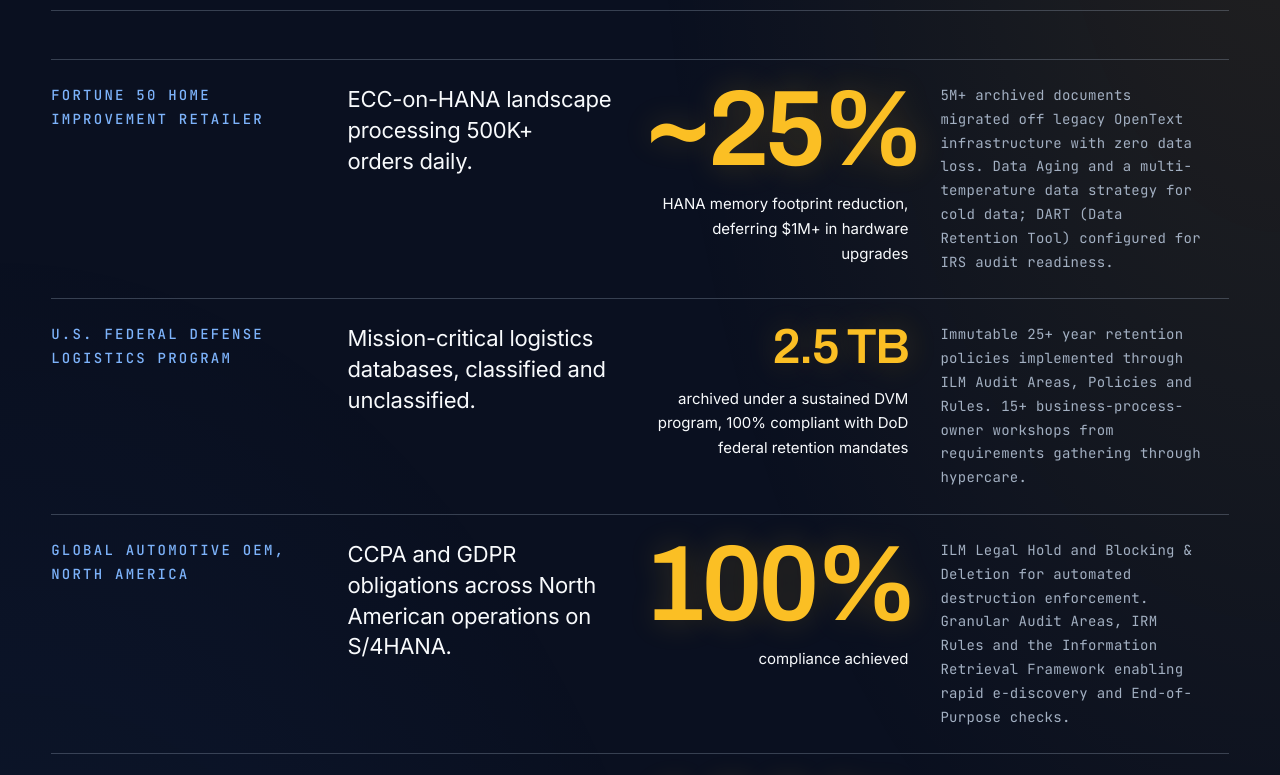
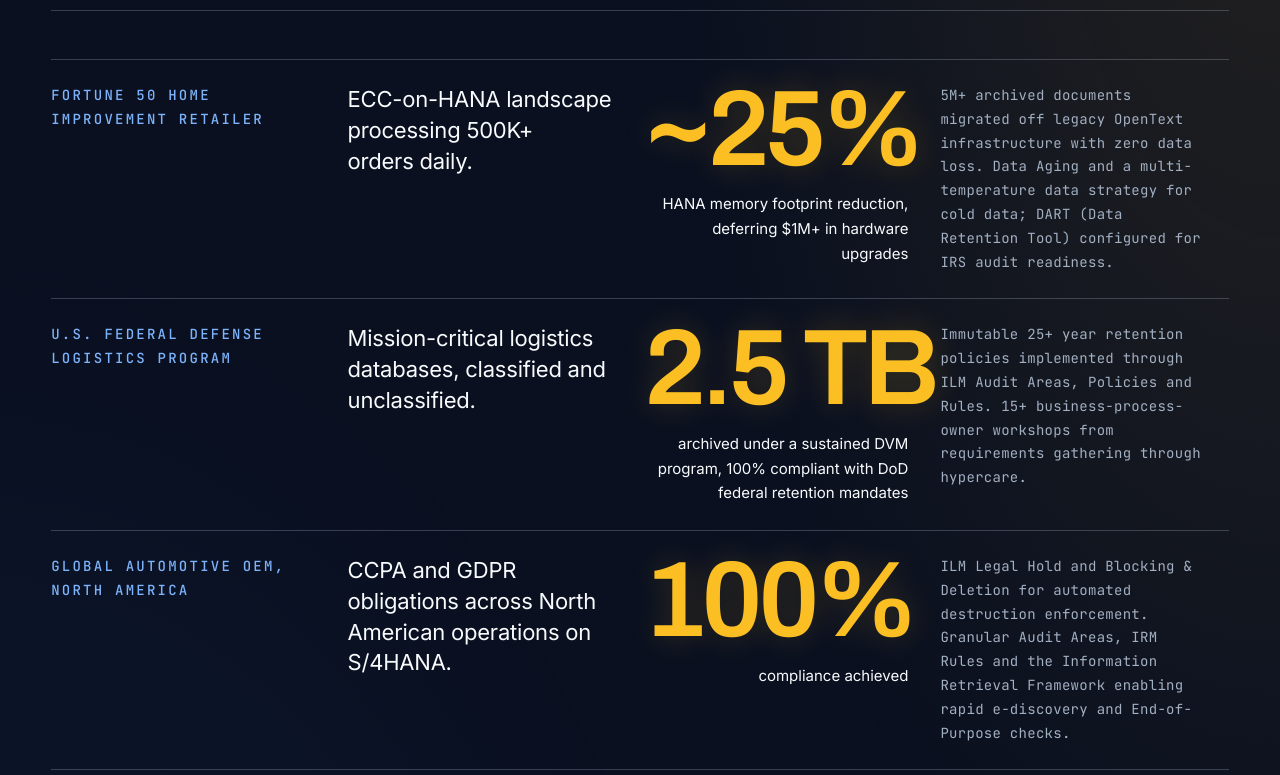
Before and after one commit to britoconsulting/britoconsulting.github.io, a plain HTML site: page index.html in a window 1280 px wide. Shown: the part 6177-6952 px from the top of the page. Drawn offline with nearby package versions, Linux system fonts and the light colour scheme.

Commit message:
Size case metrics by what the value is, not how long it prints
The Case Results metric column picked --fs-metric-word from String(c.metric).length > 4. That caught the word "Validated" correctly but misfired on "2.5 TB": a number plus a unit, six characters, rendered at half the size of the "100%" and "~25%" sitting beside it in the same section.

Replaced the length heuristic with a test on what the value actually is: an optional approximation or comparison sign, an optional currency symbol, the number itself (decimals, thousands groups, a ratio such as 24/7) and an optional unit. All five numeric metrics now resolve to --fs-metric at every viewport. "Validated" still takes the word cut, which it needs: forced to the large size it overflows its column by 226px and makes the page scroll sideways.

Verified in Chromium at 390, 820, 1280, 1440, 1920 and 2560px. Computed font sizes, not just the presence of .is-word. "2.5 TB" is 1.9% wider than the "~25%" already shipping at that size. 648 elements per viewport compared against the previous build: the only differences are on that one metric.

Swept the rest of render(). No other visual treatment is decided from a string's length or content shape; every other branch reads a named CONFIG field or checks whether data is present.

Checked the .case hover state raised in review. The gold left rule and the blue detail text come only from .case:hover::before and .case:hover .case__detail. Nothing keyed to :last-child, :focus-within, :focus, :active, :target or a touch-media fallback reproduces them; .case:last-child sets only a hairline border-bottom that closes the list. Confirmed at six viewports that all six rows are unlit with the pointer away, that hovering the last row lights only that row, and that it reverts on leave. prefers-reduced-motion still suppresses the bar. No change made to the CSS.

```diff
--- a/index.html
+++ b/index.html
@@ -800,10 +800,11 @@
   font-size:var(--fs-metric);font-weight:400;line-height:0.86;letter-spacing:-0.045em;
   color:var(--c-gold);white-space:nowrap;
 }
-/* Not every metric is a short number. "Validated" and "2.5 TB" overflow the
-   column at --fs-metric and collide with the detail line, so anything longer
-   than four characters steps down to a word-sized cut. Applied in render()
-   from the string length — do not set it by hand per case. */
+/* Not every metric is a number. A word such as "Validated" overflows the column
+   at --fs-metric and collides with the detail line, so it steps down to a
+   word-sized cut that wraps. Applied in render() from what the value is: a
+   number, percentage or measurement keeps the numeric cut at any length, however
+   many characters it prints. Never set by hand per case. */
 .case__met b.is-word{
   font-size:var(--fs-metric-word);line-height:var(--lh-tight);
   letter-spacing:var(--tr-display);
@@ -2000,8 +2001,21 @@
     }).join(''));
 
     mount('casesMount', C.caseResults.map(function (c) {
-      /* Word metrics ("Validated") overflow the column at the numeric size. */
-      var isWord = String(c.metric).length > 4;
+      /* Pick the cut from what the value IS, not from how long it prints. A
+         number, percentage or measurement takes the numeric cut however many
+         characters it needs: optional approximation or comparison sign, optional
+         currency symbol, the number itself (decimals, thousands groups, a ratio
+         such as 24/7), and an optional unit, meaning "%", a multiplication sign,
+         or a short abbreviation like TB. Anything else is a genuine word such as
+         "Validated" and takes the word cut, which wraps instead of overflowing
+         the column. Measured: at --fs-metric "2.5 TB" sits within a few percent
+         of the width of "~25%", which already ships at that size, while
+         "Validated" is half as wide again, which is what the word cut exists for.
+         A numeric metric far longer than these (say "1,250.5 TB") would still
+         outgrow the column. That is a content decision, not one to make back here
+         by counting characters. */
+      var metric = String(c.metric).replace(/\u00a0/g, ' ').trim();
+      var isWord = !/^[~≈<>+-]?\s*[$€£]?\d+(?:[.,]\d+)*(?:\/\d+)?\s*(?:%|×|[A-Za-z]{1,2})?$/.test(metric);
       return '<article class="case reveal">'
         + '<div class="case__who"><h3 class="case__ind">' + c.industry + '</h3></div>'
         + '<p class="case__sit">' + c.situation + '</p>'
```
